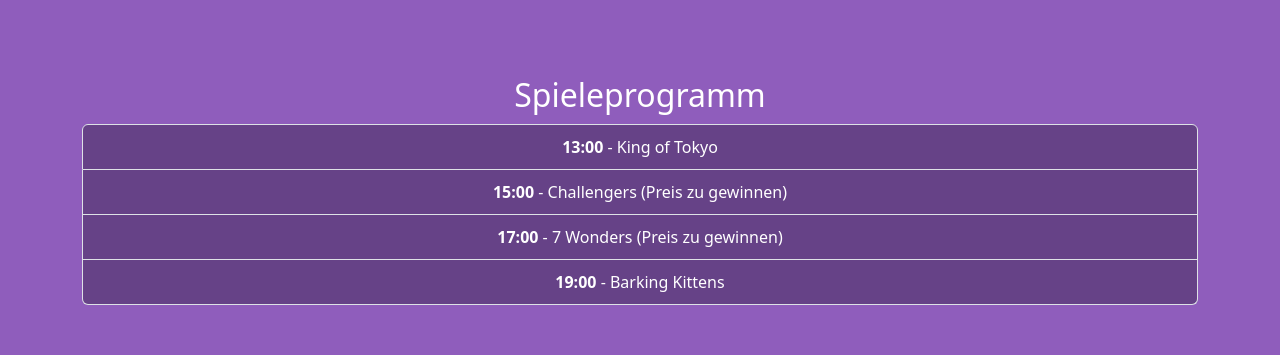
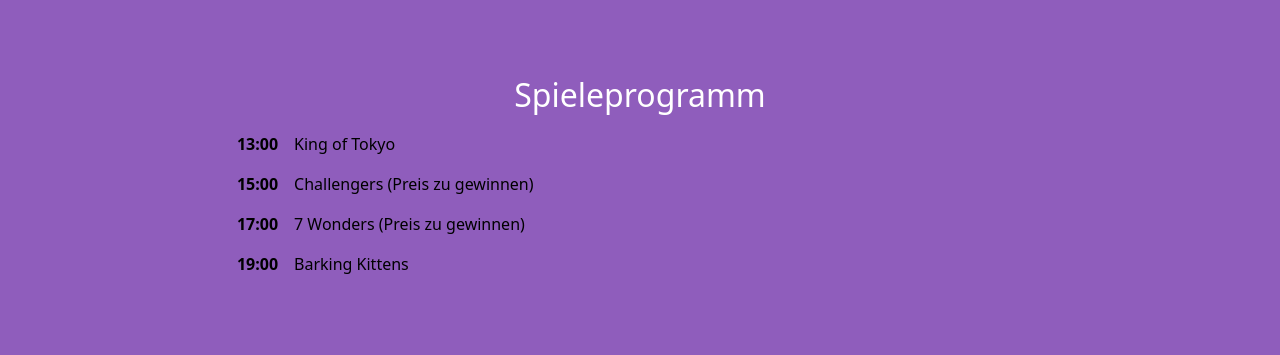
Before and after one commit to bauhaus93/bss-vue, a Vue app: page / in a window 1280 px wide. Shown: the part 1020-1375 px from the top of the page. Built offline with nearby package versions, Linux system fonts and the light colour scheme.

Commit message:
Changes program to table

```diff
--- a/src/pages/Home.vue
+++ b/src/pages/Home.vue
@@ -51,12 +51,14 @@
   <div class="row mt-5">
     <div class="col">
       <h2>Spieleprogramm</h2>
-      <ul class="list-group">
-        <li class="list-group-item" v-for="entry in program" :key="entry">
-          <span class="fw-bold">{{ entry.time }}</span> -
-          {{ entry.game }}
-        </li>
-      </ul>
+      <table class="table table-borderless">
+        <tbody>
+          <tr v-for="entry in program" :key="entry">
+            <td class="fw-bold text-end">{{ entry.time }}</td>
+            <td class="text-start">{{ entry.game }}</td>
+          </tr>
+        </tbody>
+      </table>
     </div>
   </div>
 
```
